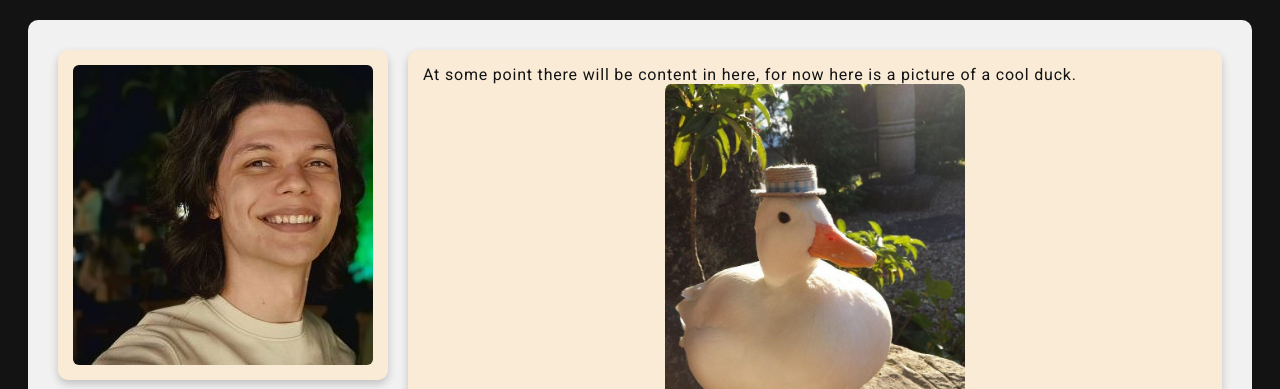
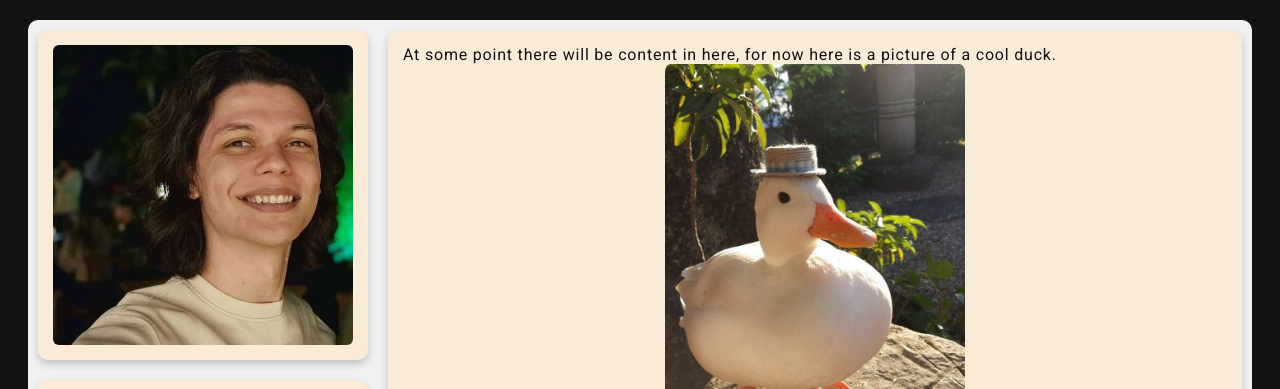
Before and after one commit to igorsousa-santos/igorsousa-santos.github.io, a plain HTML site: page index.html in a window 1280 px wide. Shown: the top 389 px of the page. Drawn offline with Linux system fonts and the light colour scheme.

Commit message:
Improved handling of second column by letting it grow to take up space

```diff
--- a/index.html
+++ b/index.html
@@ -43,10 +43,12 @@
                 <p><span class="email">📫igor68535@estudante<b>.nospampls</b>.ifb.edu.br</span></p>
             </div>
         </div>
-        <div class="cards">
-            <p>At some point there will be content in here, for now here is a picture of a cool duck.</p>
-            <div class="image">
-                <img class="duckpicture" src="images/duck.jpg" alt="Duck Picture">
+        <div class="flexy column large-card">
+            <div class = "cards">
+                <p>At some point there will be content in here, for now here is a picture of a cool duck.</p>
+                <div class="image">
+                    <img class="duckpicture" src="images/duck.jpg" alt="Duck Picture">
+                </div>
             </div>
         </div>
     </section>
--- a/styles.css
+++ b/styles.css
@@ -44,7 +44,7 @@
 
     /*max-width: 1800px;*/
     background-color: #f1f1f1;
-    padding: 20px;
+    /*padding: 20px;*/
     border-radius: 10px;
     margin: var(--main-content-margin);
     min-height: 75vh;
@@ -99,7 +99,6 @@ a {
     display: flex;
     justify-content: center;
     align-items: center;
-    width: 100%;
 }
 
 .image img {
@@ -112,6 +111,10 @@ a {
 .mypicture img {
     width: 100%;
     height: auto;
+}
+
+.large-card {
+    flex-grow: inherit;
 }
 
 .duckpicture {
```
